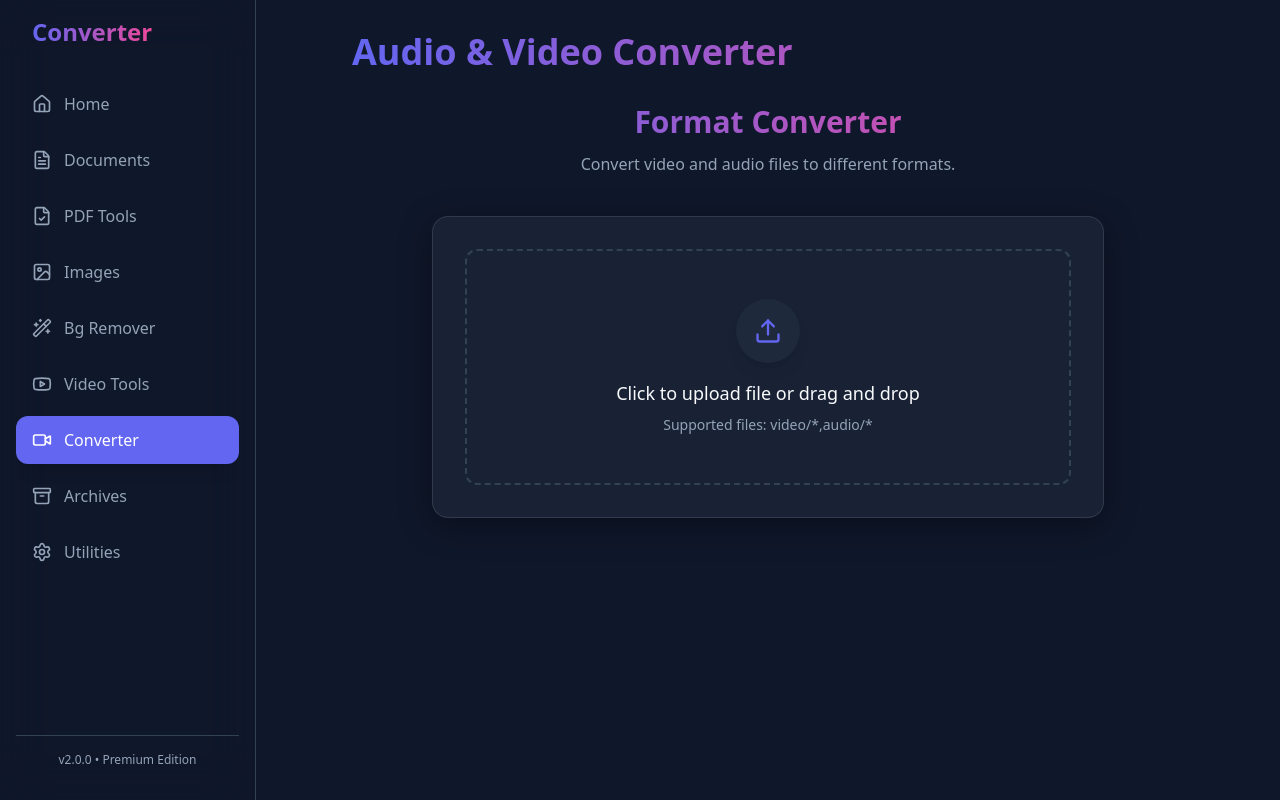
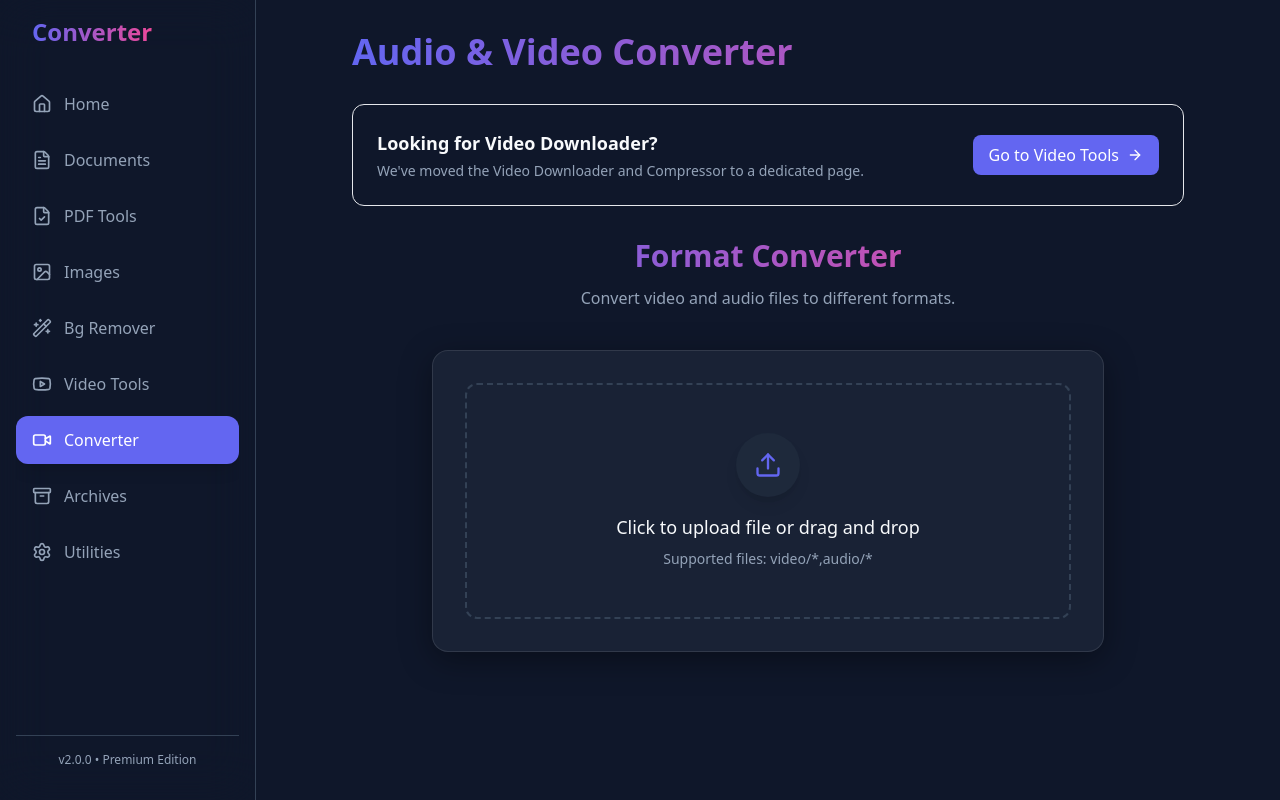
Before and after one commit to chasadch/converter, a React app in the folder frontend/: page /media in a window 1280 px wide. Built offline with nearby package versions, Linux system fonts and the light colour scheme; the HTML template or start-up script is replaced by a standard one.

Commit message:
Add navigation hint for Video Tools and fix icon import

```diff
--- a/frontend/src/components/UrlConverter.jsx
+++ b/frontend/src/components/UrlConverter.jsx
@@ -1,6 +1,6 @@
 import React, { useState } from 'react';
 import axios from 'axios';
-import { Link, Loader2, ArrowRight, Download, RefreshCw, AlertCircle, CheckCircle } from 'lucide-react';
+import { Link as LinkIcon, Loader2, ArrowRight, Download, RefreshCw, AlertCircle, CheckCircle } from 'lucide-react';
 
 const UrlConverter = ({
     title,
@@ -89,7 +89,7 @@ const UrlConverter = ({
                         <div className="flex flex-col gap-2">
                             <label className="text-sm font-medium text-text-muted">Video URL</label>
                             <div className="flex items-center gap-2 bg-surface border border-border rounded-xl p-2 focus-within:border-primary focus-within:ring-1 focus-within:ring-primary transition-all">
-                                <Link className="text-text-muted ml-2" size={20} />
+                                <LinkIcon className="text-text-muted ml-2" size={20} />
                                 <input
                                     type="url"
                                     value={url}
--- a/frontend/src/pages/Media.jsx
+++ b/frontend/src/pages/Media.jsx
@@ -1,10 +1,23 @@
 import React from 'react';
 import Converter from '../components/Converter';
+
+import { Link } from 'react-router-dom';
+import { ArrowRight } from 'lucide-react';
 
 const Media = () => {
     return (
         <div className="p-8 max-w-4xl mx-auto">
             <h1 className="text-4xl font-bold mb-8 gradient-text">Audio & Video Converter</h1>
+
+            <div className="bg-primary/10 border border-primary/20 rounded-xl p-6 mb-8 flex items-center justify-between">
+                <div>
+                    <h3 className="font-bold text-lg mb-1">Looking for Video Downloader?</h3>
+                    <p className="text-text-muted text-sm">We've moved the Video Downloader and Compressor to a dedicated page.</p>
+                </div>
+                <Link to="/video-tools" className="flex items-center gap-2 bg-primary text-white px-4 py-2 rounded-lg hover:bg-primary-hover transition-colors">
+                    Go to Video Tools <ArrowRight size={16} />
+                </Link>
+            </div>
 
             <Converter
                 title="Format Converter"
```
